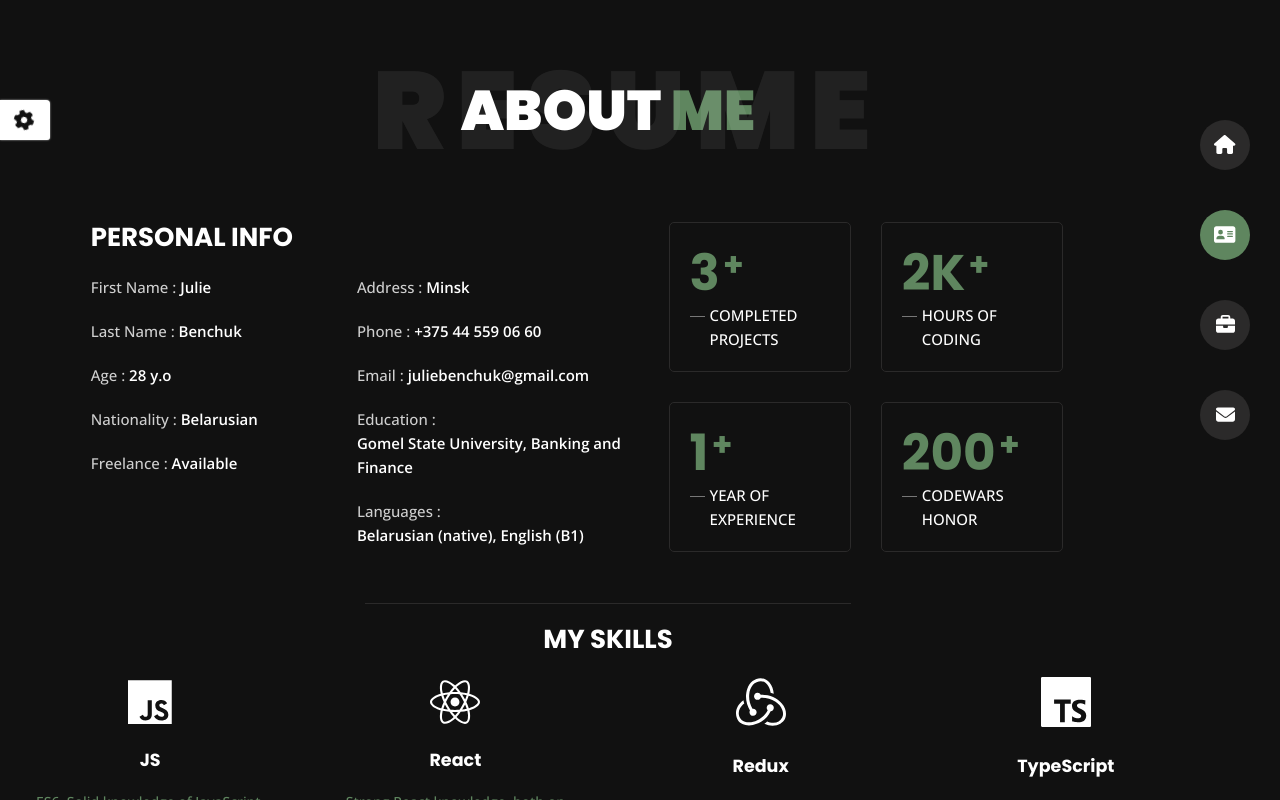
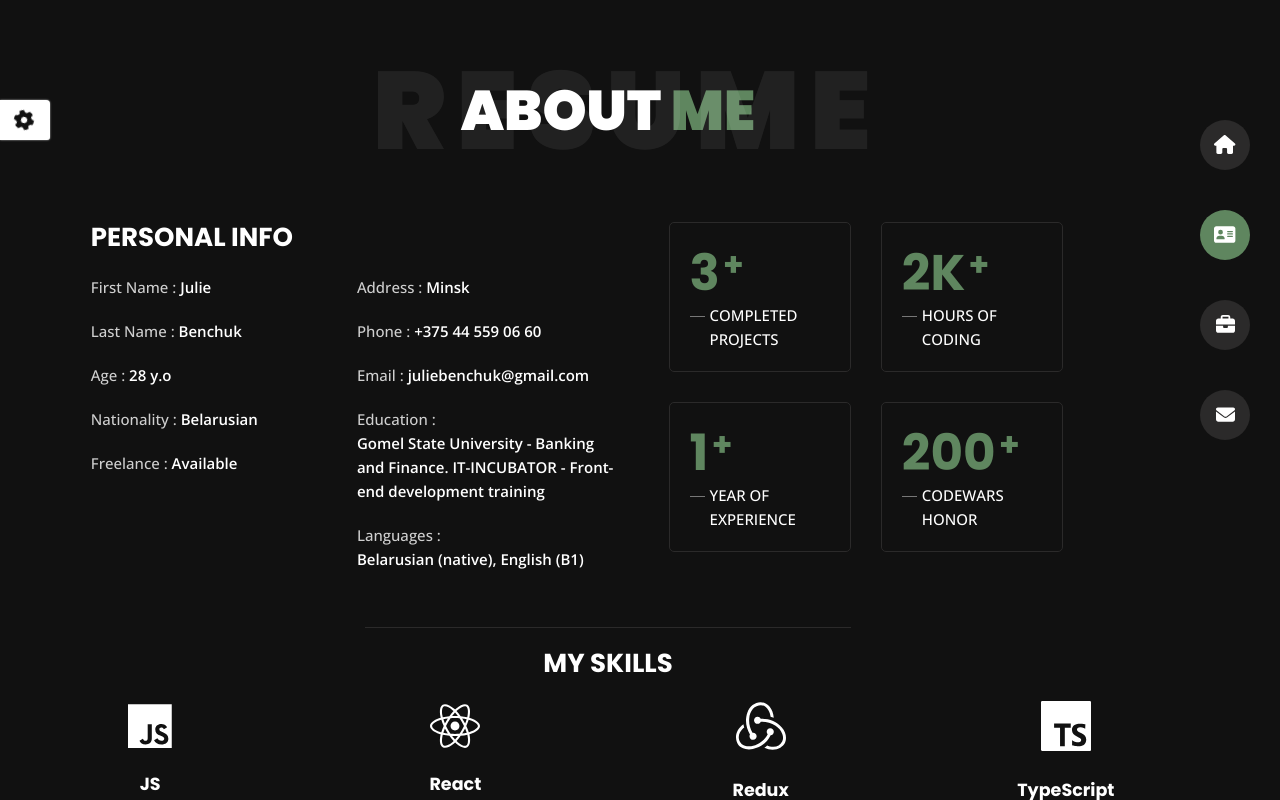
Before and after one commit to JulieBenchuk/portfolio-frontend-dev, a React (Create React App) app: page /skills in a window 1280 px wide. Shown: the top 800 px of the page. Built offline with nearby package versions, Linux system fonts and the light colour scheme.

Commit message:
refactor: changed name of project in url

```diff
--- a/src/projects/Projects.js
+++ b/src/projects/Projects.js
@@ -35,7 +35,7 @@ export const Projects = () => {
                         <Project name={'Social network'} style={socialStyle}
                                  url={'https://juliebenchuk.github.io/social-network/'} shortDescription={`Use a dedicated online platform to maintain contact, interact and collaborate with like-minded individuals and peers.`}/>
                         <Project name={'To-do list'} style={todoStyle}
-                                 url={'https://juliebenchuk.github.io/toDoList_2nd_version/'}
+                                 url={'https://juliebenchuk.github.io/todolist/'}
                                  shortDescription={`It’s a list of tasks you need to complete or things that you want to do.  Traditionally, they’re written on a piece of paper or post it notes and act as a memory aid. As technology has evolved we have been able to create a todo list apps. You can use a to do list in your home and personal life, or in the workplace.`}/>
                         <Project name={'Flashcards'} style={cardsStyle} url={'https://densalab.github.io/work_in_friday/'}
                                  shortDescription={`Flashcards are a great tool when you want to memorize a new topic or learn a new language. You write a question and the answer on the card. Then you can test your memory by going through the flashcards.  You can build your own flashcards app.`}/>
--- a/src/skills/Skills.js
+++ b/src/skills/Skills.js
@@ -52,7 +52,7 @@ export const Skills = () => {
                                             <Info title={"Phone"} value={"+375 44 559 06 60"}/>
                                             <Info title={"Email"} value={"juliebenchuk@gmail.com"}/>
                                             <Info title={"Education"}
-                                                  value={"Gomel State University, Banking and Finance"}/>
+                                                  value={"Gomel State University - Banking and Finance. IT-INCUBATOR - Front-end development training"}/>
                                             <Info title={"Languages"} value={"Belarusian (native), English (B1)"}/>
                                         </ul>
                                     </div>
```
